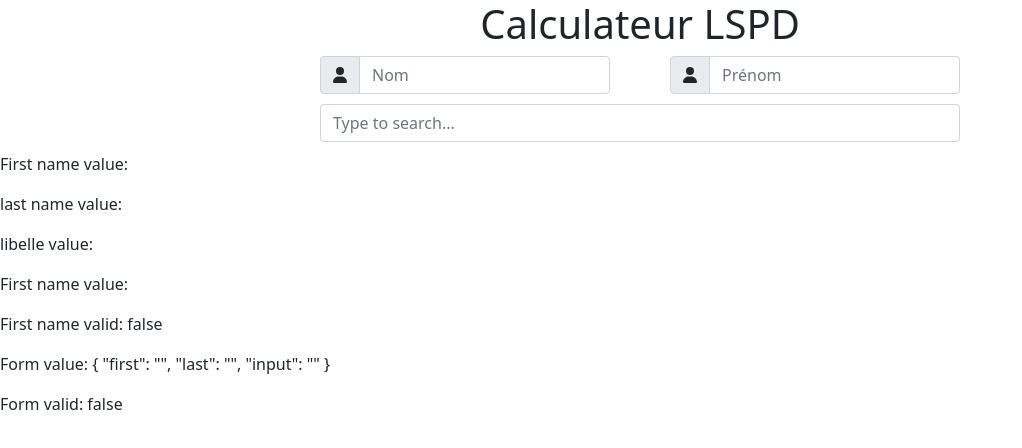
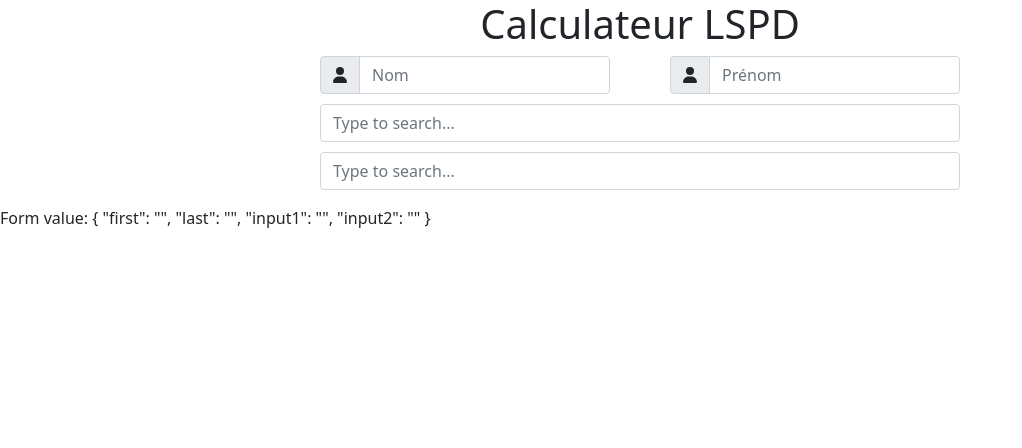
Before and after one commit to ArthurG35/calculLSPD, an Angular app: page / in a window 1280 px wide. Shown: the top 448 px of the page, without its empty margins (0-1022 px from the left). Built offline with nearby package versions, Linux system fonts and the light colour scheme.

Commit message:
Add verify existe in list

```diff
--- a/src/app/list/list.component.html
+++ b/src/app/list/list.component.html
@@ -14,17 +14,12 @@
         </div>
     </div>
     <div ng-app="myApp" ng-controller="myCtrl">
-        <input ngModel required #input="ngModel" name="input" class="form-control group-list" list="datalistOptions" id="exampleDataList" placeholder="Type to search..." />
+        <input ngModel required #input1="ngModel" (change)="checkExiste(input1.value, 'input1')" name="input1" class="form-control group-list" list="datalistOptions" id="input1" placeholder="Type to search..." />
+        <input ngModel required #input2="ngModel" (change)="checkExiste(input2.value, 'input2')" name="input2" class="form-control group-list" list="datalistOptions" id="input2" placeholder="Type to search..." />
         <datalist id="datalistOptions">
-      <option *ngFor="let list of list" value="{{ list.libelle }}"></option>
+      <option *ngFor="let item of list" value="{{ item.libelle }}"></option>
     </datalist>
     </div>
 </form>
-
-<p>First name value: {{ first.value }}</p>
-<p>last name value: {{ last.value }}</p>
-<p>libelle value: {{ input.value }}</p>
-<p>First name value: {{ first.value }}</p>
-<p>First name valid: {{ first.valid }}</p>
+<p>{{ input1.value }}</p>
 <p>Form value: {{ f.value | json }}</p>
-<p>Form valid: {{ f.valid }}</p>
--- a/src/app/list/list.component.ts
+++ b/src/app/list/list.component.ts
@@ -3,6 +3,7 @@ import { LIST } from '../mock-list';
 import { AppData } from '../AppData';
 import { NgForm } from '@angular/forms';
 import { faUser } from '@fortawesome/free-solid-svg-icons';
+import { List } from '../list';
 
 @Component({
   selector: 'app-list',
@@ -22,4 +23,22 @@ export class ListComponent implements OnInit {
     console.log(f.value); // { first: '', last: '' }
     console.log(f.valid); // false
   }
+
+  checkExiste(chaine: string, input: string) {
+    var box = document.getElementById(input);
+    console.log(chaine);
+    if (chaine !== '' && chaine !== 'vide') {
+      for (let i = 0; i < this.list.length; i++) {
+        const element = this.list[i];
+        if (chaine === element.libelle) {
+          console.log('Position: ' + i);
+          return;
+        }
+      }
+      if (box != null) {
+        box.style.setProperty('background-color', 'red');
+        box.style.setProperty('color', 'white');
+      }
+    }
+  }
 }
--- a/src/app/mock-list.ts
+++ b/src/app/mock-list.ts
@@ -2,9 +2,22 @@ import { List } from './list';
 
 export const LIST: List[] = [
   {
-    libelle: "🧾A1.1 - Non-respect de 'arrêt au feu rouge ou au stop : $750",
+    libelle: 'Vide',
+    amende: 0,
+    multiplie: false,
+    by: 0,
+  },
+  {
+    libelle: "🧾A1.1 - Non-respect de l'arrêt au feu rouge ou au stop : $750",
     amende: 750,
     multiplie: false,
     by: 0,
   },
+  {
+    libelle:
+      '🧾A1.2 - Non-respect des distances de sécurité en ville : $1.250 ',
+    amende: 1250,
+    multiplie: false,
+    by: 0,
+  },
 ];
```
